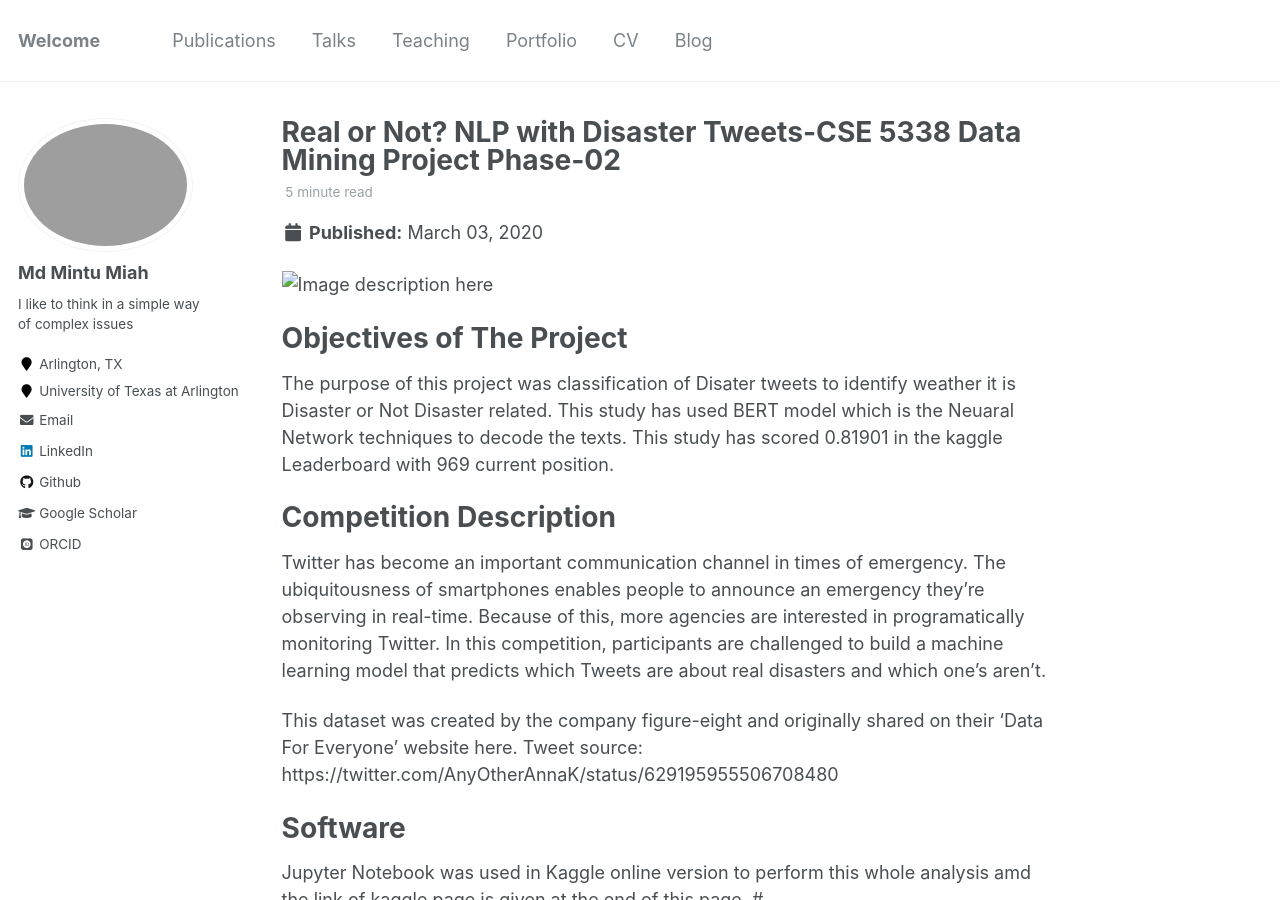
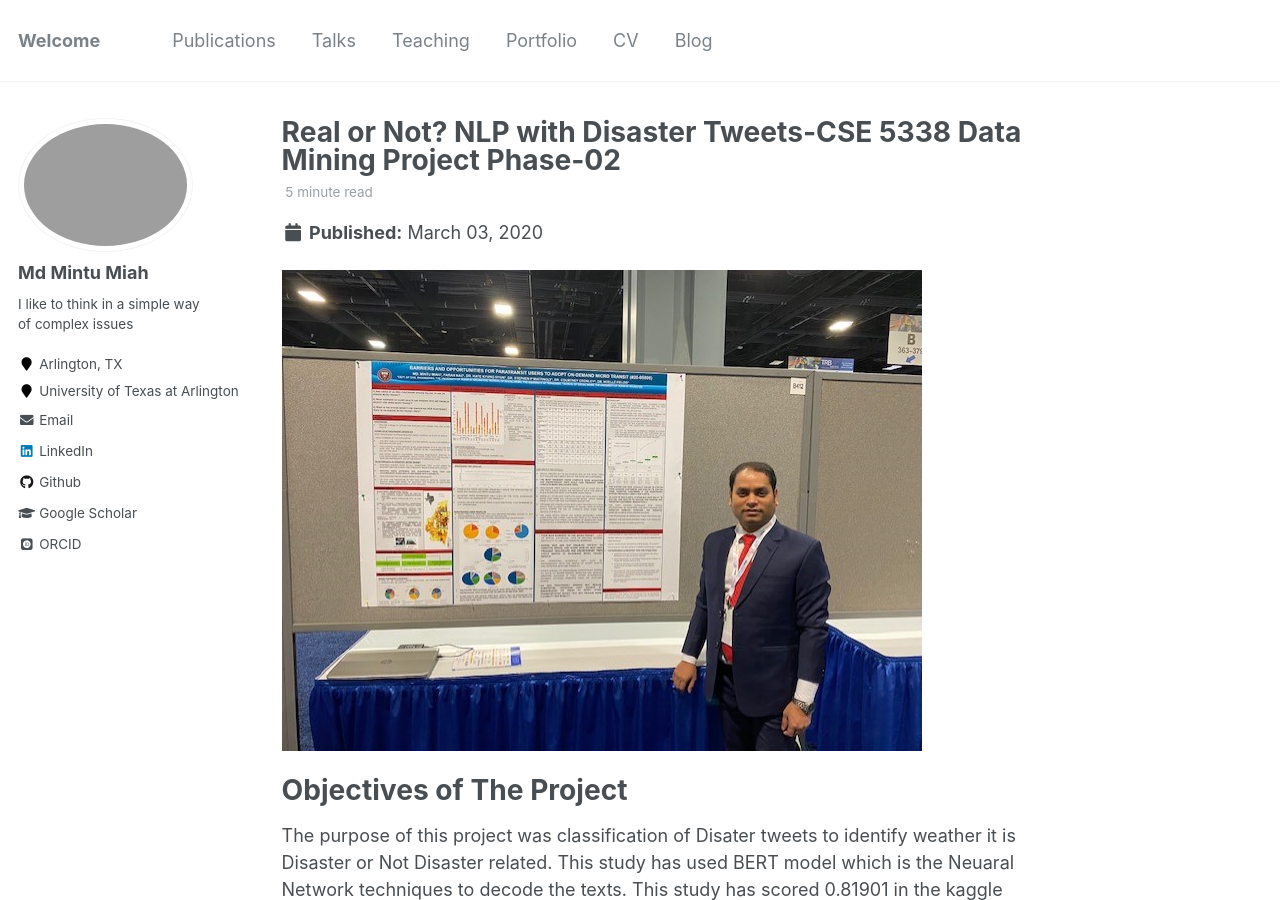
Before and after one commit to mintu07ruet/mintu07ruet.github.io, a Jekyll site: the page built from _posts/2020-03-03-blog-post-1.md, in a window 1280 px wide and 900 px high. Built offline with Jekyll 4.4.1, drawn with Linux system fonts in a browser that asks for light colours; some web fonts are replaced.

Commit message:
Update 2020-03-03-blog-post-1.md

```diff
--- a/_posts/2020-03-03-blog-post-1.md
+++ b/_posts/2020-03-03-blog-post-1.md
@@ -8,7 +8,7 @@ tags:
   - category2
 ---
 
-![Image description here](2nd pic.jpg)
+![Image description here](/images/2nd pic.jpg)
 
 #  Objectives of The Project
 The purpose of this project was classification of Disater tweets to identify weather it is Disaster or Not Disaster related. This study has used BERT model which is the Neuaral Network techniques to decode the texts. This study has scored 0.81901 in the kaggle Leaderboard with 969 current position.
```
